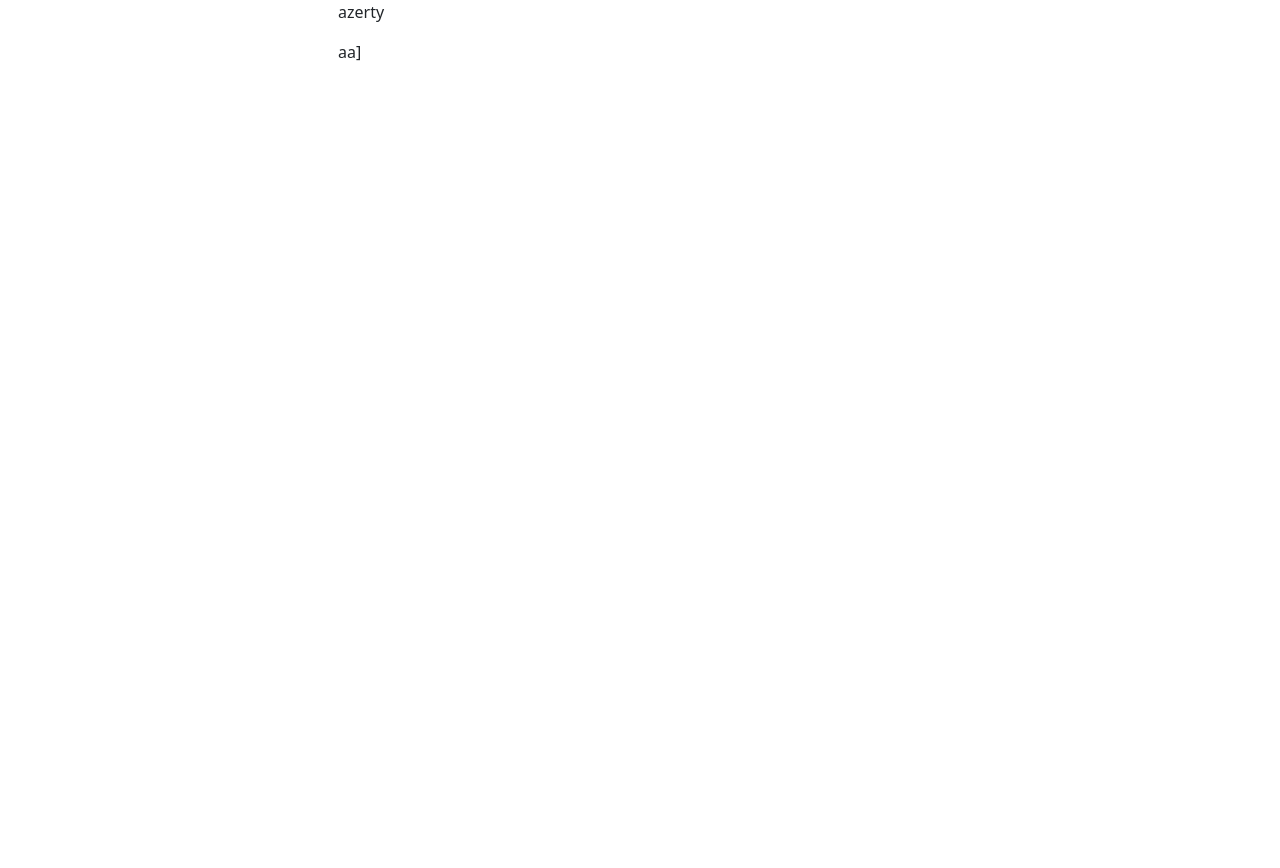
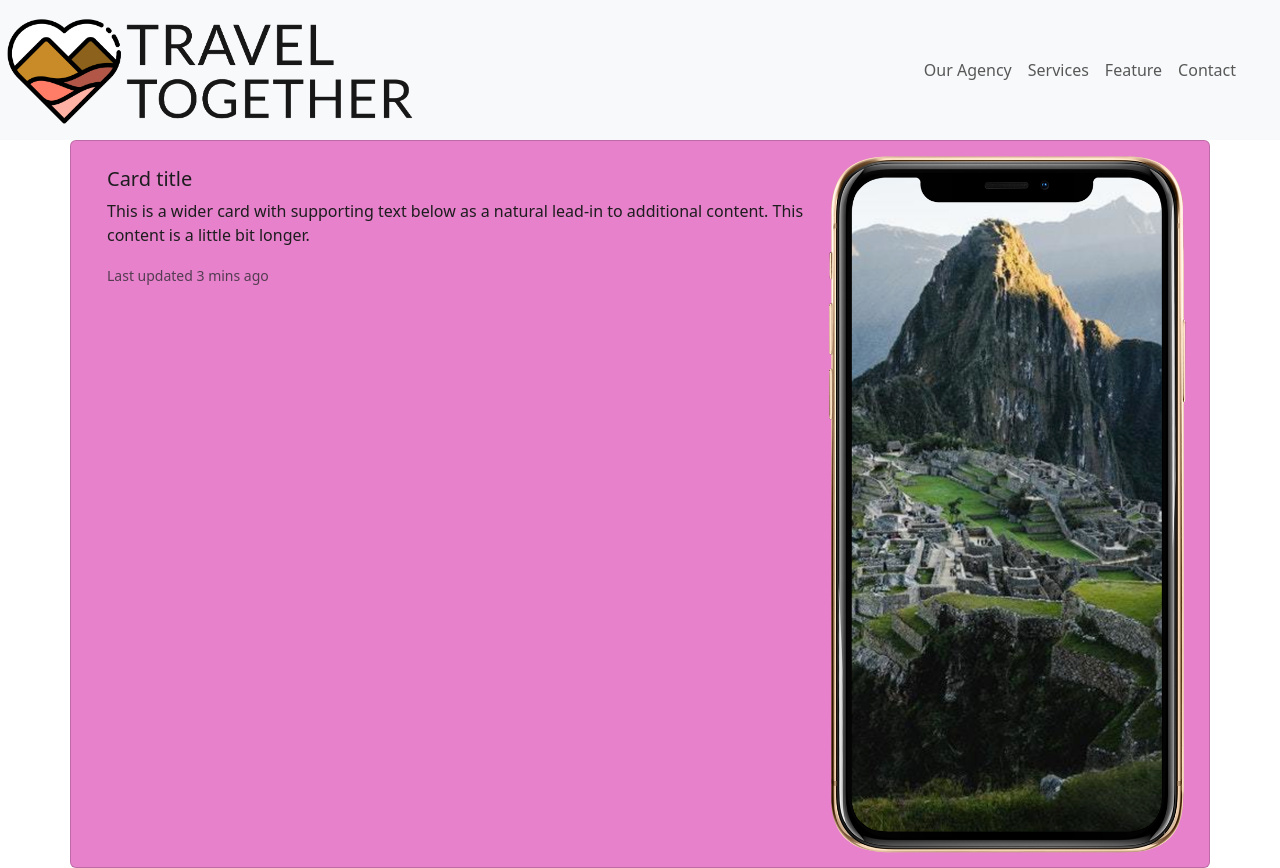
Before and after one commit to Daikenzo/pisinepro-sassproject1, a website: page index.html in a window 1280 px wide. Shown: the top 868 px of the page. Before the commit the page ends 800 px from the top, so only its background shows below. Drawn offline with Linux system fonts and the light colour scheme.

Commit message:
update 08062023

```diff
--- a/assets/scss/abstracts/_function.scss
+++ b/assets/scss/abstracts/_function.scss
@@ -1 +1,11 @@
 // SASS Function
+
+@mixin content-Card{
+    padding: 10px 20px;
+    background-color: $bg-PrimColor;
+    color:$bg-SecColor;
+}
+
+.box-content-mask{
+
+}
--- a/assets/scss/abstracts/_variables.scss
+++ b/assets/scss/abstracts/_variables.scss
@@ -1,9 +1,10 @@
 /*SASS*/
 
 //Site color
-$bg-PrimaryColor:#E781CB;
-$bg-SecondaryColor:#1D1D1F;
+$bg-PrimColor:#E781CB;
+$bg-SecColor:#1D1D1F;
 $bg-PrefooterColor:#F5F5F5;
+
 
 $primaryColor:#39385A;
 $secondaryColor:#ffffff;
--- a/assets/scss/components/_box-contents.scss
+++ b/assets/scss/components/_box-contents.scss
@@ -1 +1,5 @@
 //Box Contents
+
+.box-containers{
+    @include content-Card;
+}
--- a/assets/scss/layouts/_header.scss
+++ b/assets/scss/layouts/_header.scss
@@ -1 +1,5 @@
 //Header class
+
+.header-container{
+    background-color:$bg-PrefooterColor;
+}
--- a/index.html
+++ b/index.html
@@ -12,24 +12,25 @@
     <link rel="stylesheet" href="assets/css/styles.css" >
 </head>
 <body>
-  <!--
-    <header class="header-container container-fluid" id="Top-Page">
-        <nav class="navbar nav-color navbar-expand-lg navbar-expand-m" id="NavBar-header">
-          <div class="">
-            <a class="navbar-brand" href="#">
-              <div class="logo-img img-container" src="" alt="Logo">
-                <img src="" alt="" class="logo-img img-fluid"">
-              </div>
+  <header class="header-container  bg-body-tertiary " id="Top-Page">
+    <nav class="header-nav nav  navbar navbar-expand-lg bg-body-tertiary" id="navbar">
+      <div class="container-fluid row align-items-center">
+
+        <div class="nav navbar-container align-items-center">
+          <a href="" class="navbar-brand img-container logo col-12 col-lg-6 col-xl-4" id="home">
+            <img src="assets/img/Logo.png" alt="Logo" class="logo-img img-fluid logo" id="Logo-Header">
           </a>
 
-            <button class="navbar-toggler navbar-dark" type="button" data-bs-toggle="collapse" data-bs-target="#navbarNav" aria-controls="navbarNav" aria-expanded="false" aria-label="Toggle navigation">
+          <button class="navbar-toggler nav col-1 align-items-center justify-content-center" type="button" data-bs-toggle="collapse" data-bs-target="#navbarNav" aria-controls="navbarNav" aria-expanded="false" aria-label="Toggle navigation">
             <span class="navbar-toggler-icon"></span>
           </button>
 
-            <div class="collapse navbar-collapse justify-content-end" id="navbarNav">
-              <ul class="navbar-nav me-2">
+
+
+          <div class=" col-12 col-lg-4 col-xl-6 align-items-center justify-content-end collapse navbar-collapse" id="navbarNav">
+            <ul class="navbar-nav ">
               <li class="nav-item">
-                  <a class="nav-link" href="#">Our Agency</a>
+                <a class="nav-link" aria-curent="page" href="#">Our Agency</a>
               </li>
               <li class="nav-item">
                 <a class="nav-link" href="#Service-content">Services</a>
@@ -42,14 +43,31 @@
                 </li>
             </ul>
           </div>
+        </div>
 
       </div>
 
+
     </nav>
-    </header>-->
-
+  </header>
 
   <main>
+    <section id="OurAgency" class="agency container-fluid">
+      <div class="card mb-3 container box-containers position-relative">
+        <div class="row g-0">
+          <div class="col-md-8">
+            <div class="card-body">
+              <h5 class="card-title">Card title</h5>
+              <p class="card-text">This is a wider card with supporting text below as a natural lead-in to additional content. This content is a little bit longer.</p>
+              <p class="card-text"><small class="text-body-secondary">Last updated 3 mins ago</small></p>
+            </div>
+          </div>
+          <div class="col-md-4 box-content-mask position-relative">
+            <img src="assets/img/mockup-travel-iphone.png" class="img-fluid rounded-start" alt="...">
+          </div>
+        </div>
+      </div>
+    </section>
 
     <section  class=".prefooter container-fluid col-12">
       <div class="container col-6">
@@ -60,5 +78,7 @@
       </div>
     </section>
   </main>
+  <!-- script js-->
+  <script src="assets/lib/bootstrap-5.3.0-dist/js/bootstrap.min.js"></script>
 </body>
 </html>
```
Also changed, not shown: assets/css/styles.css, 1 other file. Lines whose indentation alone changed are shown as unchanged.
